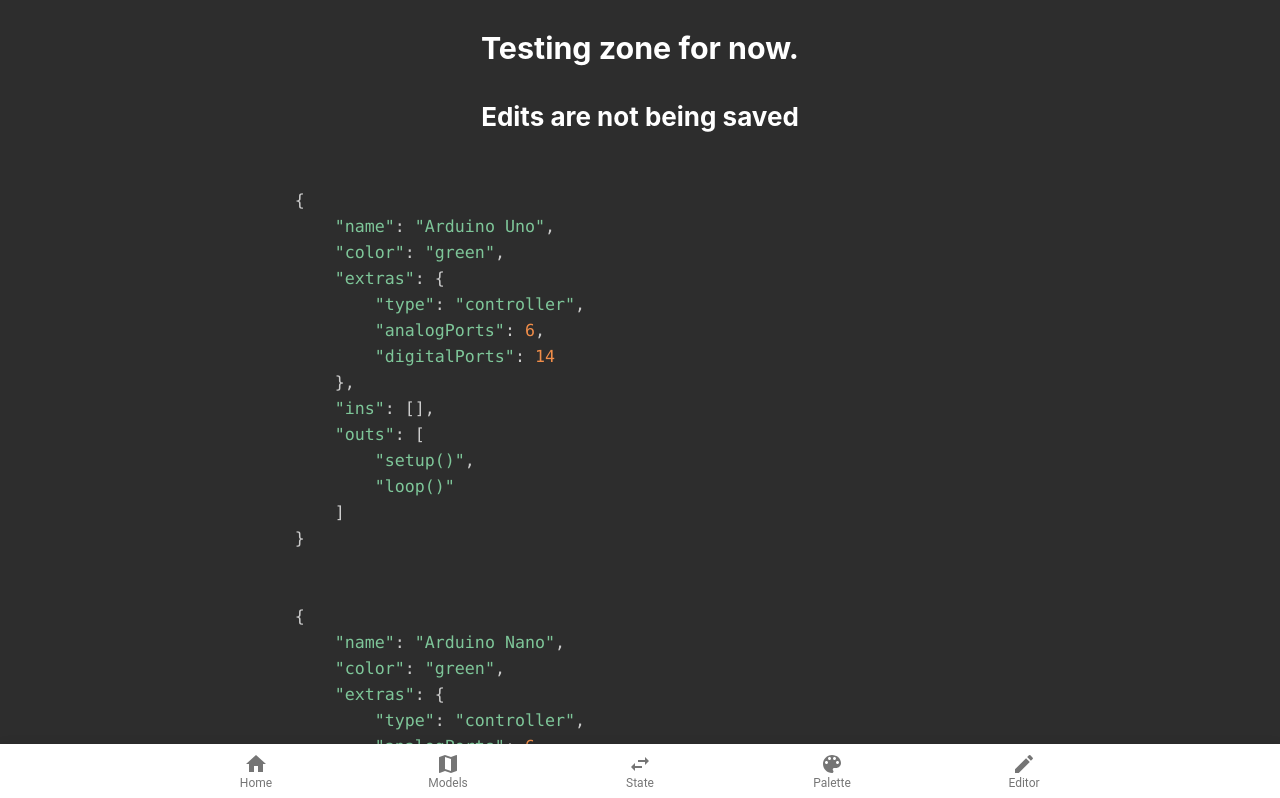
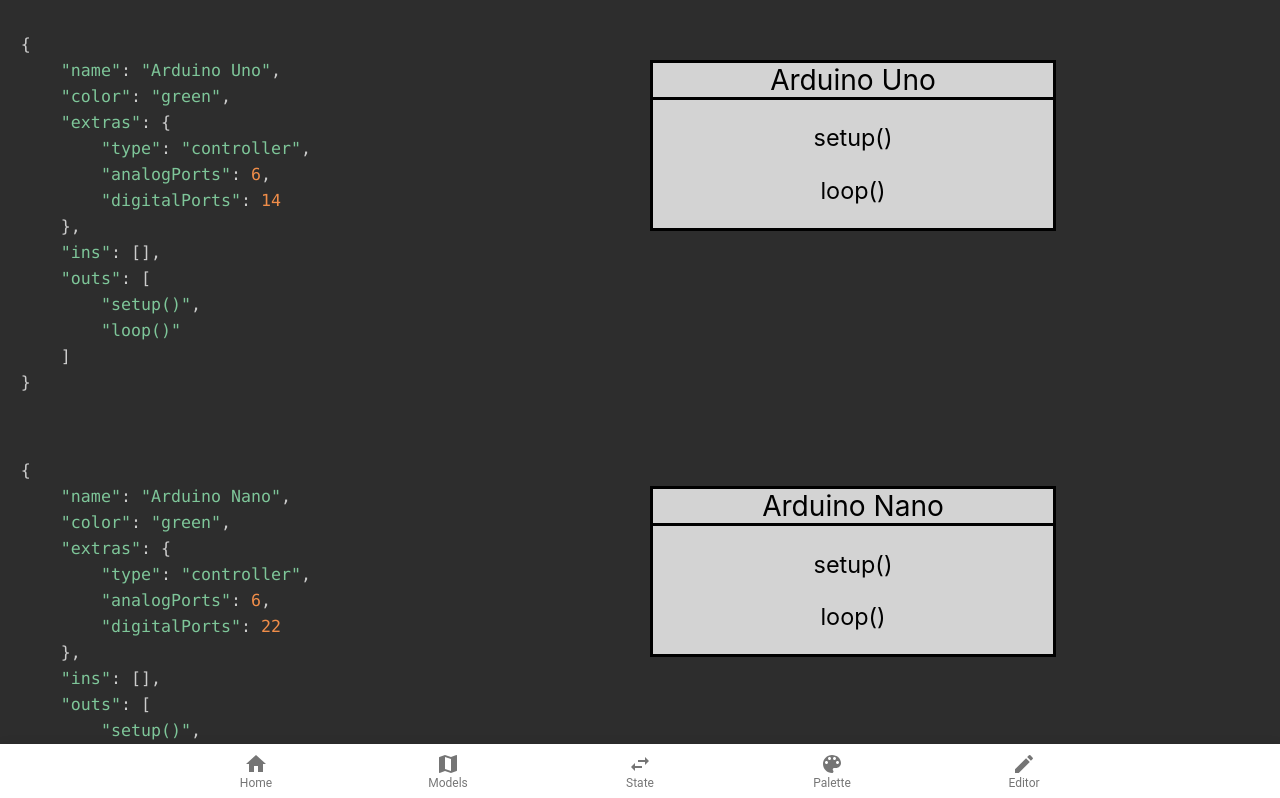
Before and after one commit to rzfzr/MDD4CPD-Legacy, a React (Create React App) app: page /mdd4/palette in a window 1280 px wide. Shown: the top 798 px of the page. Built offline with nearby package versions, Linux system fonts and the light colour scheme.

Commit message:
Displaying diagrams inside palette page

```diff
--- a/src/pages/Palette.tsx
+++ b/src/pages/Palette.tsx
@@ -7,19 +7,44 @@
         Prism.highlightAll();
     }, [])
     return <div>
-        <h3>
-            Testing zone for now.
-        </h3>
-        <h4>
-            Edits are not being saved
-        </h4>
 
         {
-            paletteNodes.map((obj) => {
-                return <div key={obj.name} >
-                    <pre >
-                        <code className="language-clike">{JSON.stringify(obj, null, "\t")}</code>
+            paletteNodes.map((node) => {
+                return <div key={node.name} className="grid-container" style={{
+                    display: 'grid',
+                    gridTemplateColumns: ' 1fr 1fr',
+                    gridGap: '20px'
+                }}>
+                    <pre className="grid-child ">
+                        <code className="language-clike">{JSON.stringify(node, null, "\t")}</code>
                     </pre>
+                    <div className="grid-child">
+                        <div style={{ maxWidth: '400px', border: 'solid', fontSize: '.9em', color: 'black', margin: '60px 0px 25px 0', backgroundColor: 'lightgrey' }}>
+                            <div style={{ width: '100%', borderBottom: 'solid 3px', fontSize: '1.2em' }}>
+                                {node.name}
+                            </div>
+
+                            {node.extras.library &&
+                                <div style={{ width: '100%', borderBottom: 'solid 2px' }}>
+                                    Library={node.extras.library}
+                                </div>
+                            }
+                            {node.ins && node.ins.length > 0 &&
+                                node.ins.map((port: any) => {
+                                    return <div key={port}>
+                                        <p>{port}</p>
+                                    </div>
+                                })
+                            }
+                            {node.outs && node.outs.length > 0 &&
+                                node.outs.map((port: any) => {
+                                    return <div key={port}>
+                                        <p>{port}</p>
+                                    </div>
+                                })
+                            }
+                        </div>
+                    </div>
                 </div>
             }
             )
```
